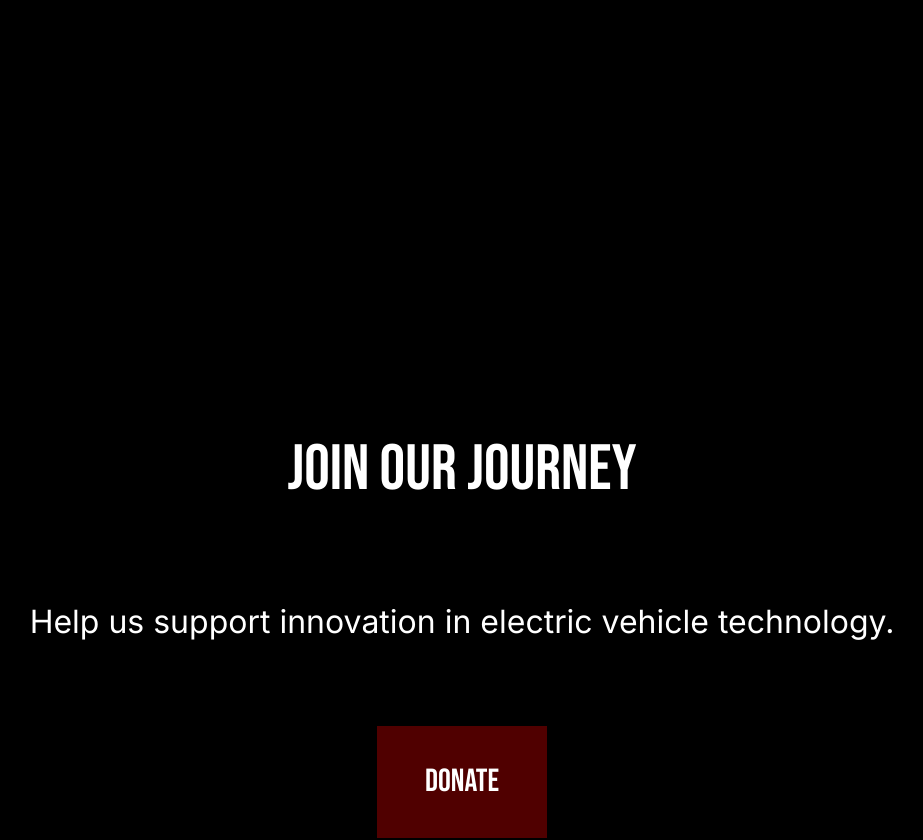
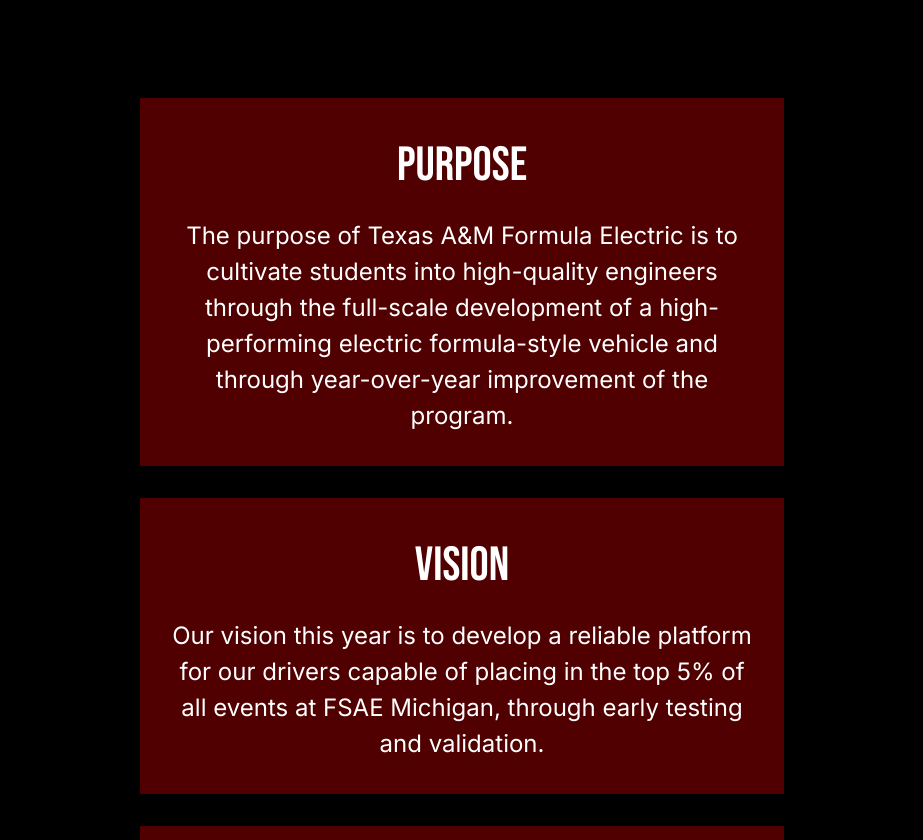
Before and after one commit to tamu-formula-cs/FSAE-EV-Site, a React (Vite) app: page / in a window 1280 px wide. Shown: the part 3680-4520 px from the top of the page, without its empty margins (178-1101 px from the left). Built offline with nearby package versions, Linux system fonts and the light colour scheme.

Commit message:
Updated homepage by adding vision and purpose statment

```diff
--- a/src/pages/home/home.css
+++ b/src/pages/home/home.css
@@ -154,6 +154,40 @@
     margin-top: 0;
     font-size: 3rem;
 }
+
+/* vision-purpose style */
+.vision-purpose-section {
+    background-color: black;
+    padding: 2rem;
+    display: flex;
+    flex-direction: column;
+    justify-content: center;
+    align-items: center;
+    color: white;
+}
+
+.vision-purpose-item {
+    background-color: var(--maroon);
+    margin: 1rem 0;
+    padding: 2rem;
+    width: 53%;
+    text-align: center;
+}
+
+.vision-purpose-item h1 {
+    font-family: 'Bebas Neue', sans-serif;
+    color: white;
+    font-size: 3rem;
+    margin-bottom: 1rem;
+}
+
+.vision-purpose-item p {
+    font-family: 'Inter', sans-serif;
+    font-size: 1.5rem;
+    color: white;
+}
+
+
 
 /* Car showcase styles */
 
--- a/src/pages/home/home.jsx
+++ b/src/pages/home/home.jsx
@@ -158,6 +158,35 @@
             </div>
         </div>
 
+
+        <div className="vision-purpose-section">
+            <div className="vision-purpose-item">
+                <h1>Purpose</h1>
+                <p>
+                    The purpose of Texas A&M Formula Electric is to cultivate students into high-quality engineers
+                    through the full-scale development of a high-performing electric formula-style vehicle and
+                    through year-over-year improvement of the program.
+                </p>
+            </div>
+
+            <div className="vision-purpose-item">
+                <h1>Vision</h1>
+                <p>
+                    Our vision this year is to develop a reliable platform for our drivers capable of placing in
+                    the top 5% of all events at FSAE Michigan, through early testing and validation.
+                </p>
+            </div>
+
+        <div className="vision-purpose-item">
+            <h1>Design Philosophy</h1>
+            <p>
+                In order to achieve our vision, we need to design for testing time, reliability, and
+                points-based performance.
+            </p>
+        </div>
+    </div>
+
+
         <section className="home-join-section">
                 <h1>JOIN OUR JOURNEY</h1>
                 <h2>Help us support innovation in electric vehicle technology.</h2>
```
